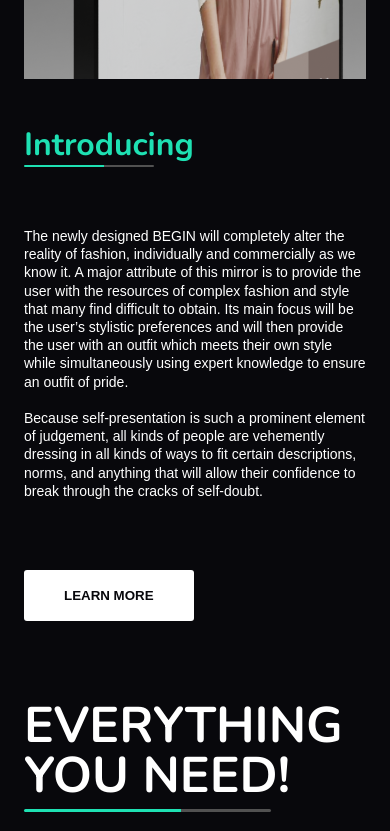
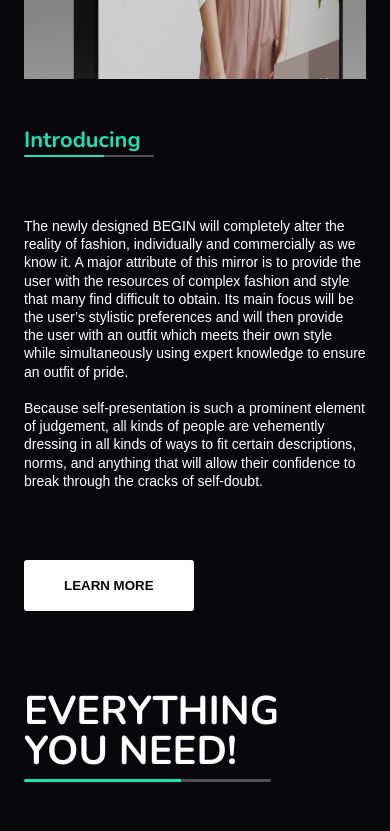
Before and after one commit to dipSyxx/begin-pet-project, a Next.js app: page / in a window 390 px wide. Shown: the part 3040-3871 px from the top of the page. Built offline with nearby package versions, Linux system fonts and the light colour scheme; a web font is replaced by a local one.

Commit message:
adaptive typography size

```diff
--- a/src/elements/Typography/typographyStyles.module.sass
+++ b/src/elements/Typography/typographyStyles.module.sass
@@ -54,3 +54,13 @@
   font-size: 15px
   font-weight: 400
   font-family: Metrophobic, sans-serif
+
+@media   ( max-width: 476px )
+  .h1
+    font-size: 40px
+
+  .h2
+    font-size: 30px
+
+  .h3
+    font-size: 22px
```
